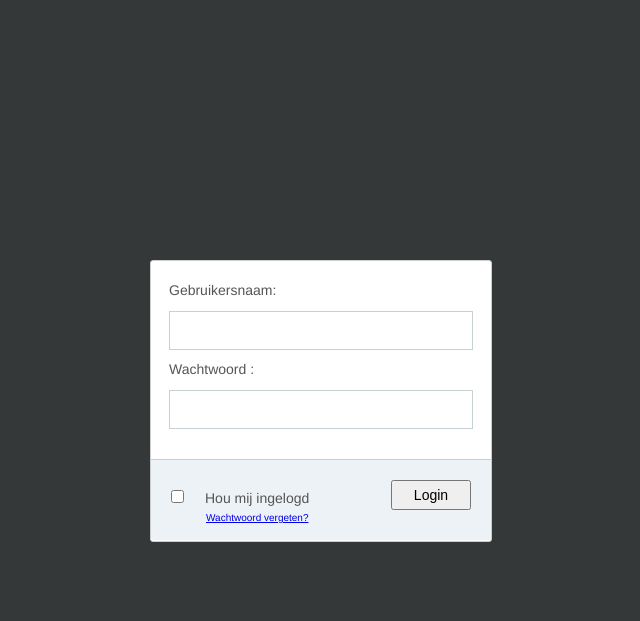
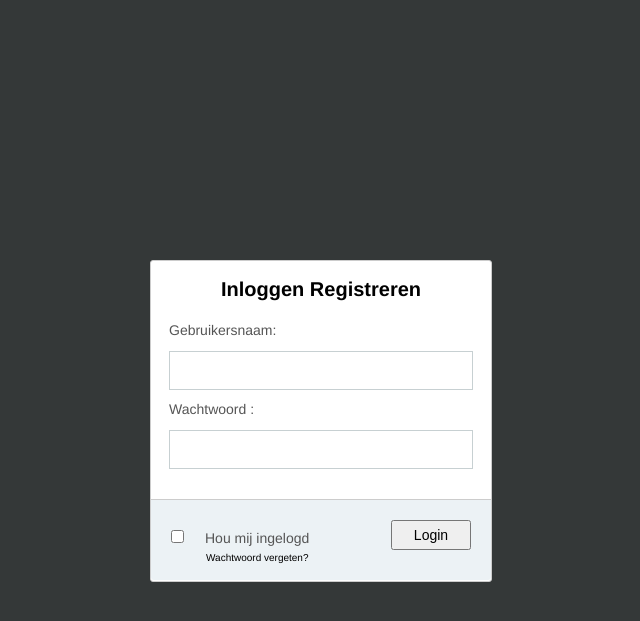
Before and after one commit to MrSenery/Project-match, a PHP site: page /LogIn.php in a window 1280 px wide. Shown: the top 621 px of the page, without its empty margins (320-960 px from the left). Run offline with PHP 8.4, Linux system fonts and the light colour scheme.

Commit message:
Login update

```diff
--- a/LogIn.php
+++ b/LogIn.php
@@ -33,7 +33,7 @@
         #containerLogIn {
             position: fixed;
             width: 340px;
-            height: 280px;
+            height: 320px;
             top: 50%;
             left: 50%;
             margin-top: -140px;
@@ -80,7 +80,44 @@
             margin-left: 3px;
             font-size: 11px;
         }
+        .row {
+            text-align:center;
+            padding: 5% 0 0;
+            margin: auto;
+            font-size: 20px;
+            text-decoration-line: none;
+            text-decoration: none;
+            font-weight: bold;
+        }
+        a:link {
+            color: black;
+            text-decoration: none;
+        }
+        a:visited {
+            color: black;
+            text-decoration: none;
+        }
+        a:hover {
+            cursor: pointer;
+        }
+        .loginlink {
+            float: left;
+            margin: auto;
+        }
+        .registerlink{
+            float: right;
+            margin: auto;
+        }
         input[type=submit] {
+            float: right;
+            margin-right: 20px;
+            margin-top: 20px;
+            width: 80px;
+            height: 30px;
+            font-size: 14px;
+            cursor: pointer;
+        }
+        input[type=submitSignUp] {
             float: right;
             margin-right: 20px;
             margin-top: 20px;
@@ -101,6 +138,13 @@
             <!--<link href="css/bootstrap.min.css" rel="stylesheet">-->
         </head>
             <div id="containerLogIn">
+                <div class="panel-heading">
+                    <div class="row">
+                        <div class="col-xs-6">
+                            <a href="#" class="active" id="loginlink">Inloggen</a>
+                                <a href="#" id="registerlink">Registreren</a>
+                            </div>
+                    </div>
                 <form>
                     <label for="username">Gebruikersnaam:</label>
                         <input type="text" id="username" name="username">
```
